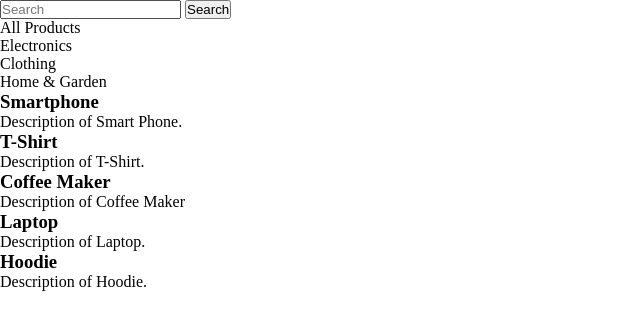
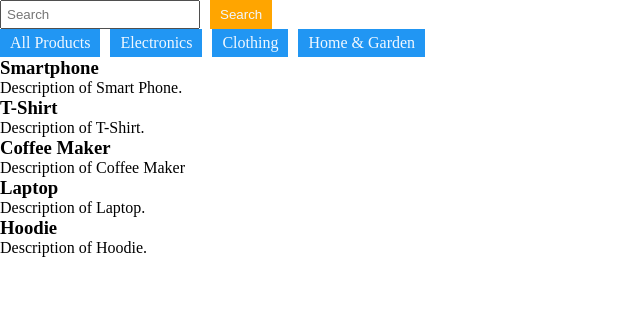
Before and after one commit to HetMamtora/JavaScript-Intermediate, a plain HTML site: page Filter-Category/index.html in a window 1280 px wide. Shown: the whole page, without its empty margins (0-640 px from the left). Drawn offline with Linux system fonts and the light colour scheme.

Commit message:
Update style.css

```diff
--- a/Filter-Category/style.css
+++ b/Filter-Category/style.css
@@ -1,4 +1,36 @@
 *{
     margin: 0;
     padding: 0;
+    box-sizing: border-box;
 }
+
+.search-container{
+    display: flex;
+}
+
+#search-input{
+    width: 200px;
+    padding: 5px;
+    margin-right: 10px;
+}
+
+#search-btn{
+    padding: 5px 10px;
+    background-color: orange;
+    border: none;
+    color: aliceblue;
+    cursor: pointer;
+}
+
+.category-container{
+    display: flex;
+}
+
+.category-btn{
+    padding: 5px 10px;
+    margin-right: 10px;
+    background-color: #2196F3;
+    color: aliceblue;
+    border: none;
+    cursor: pointer;
+}
```
